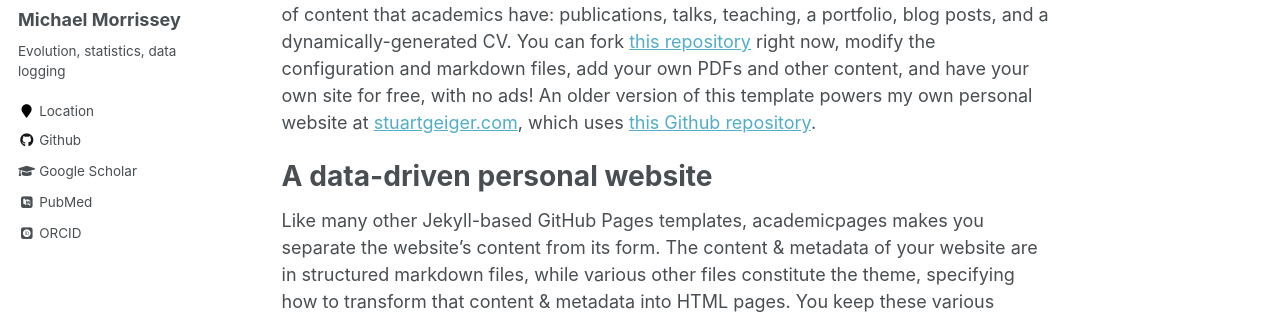
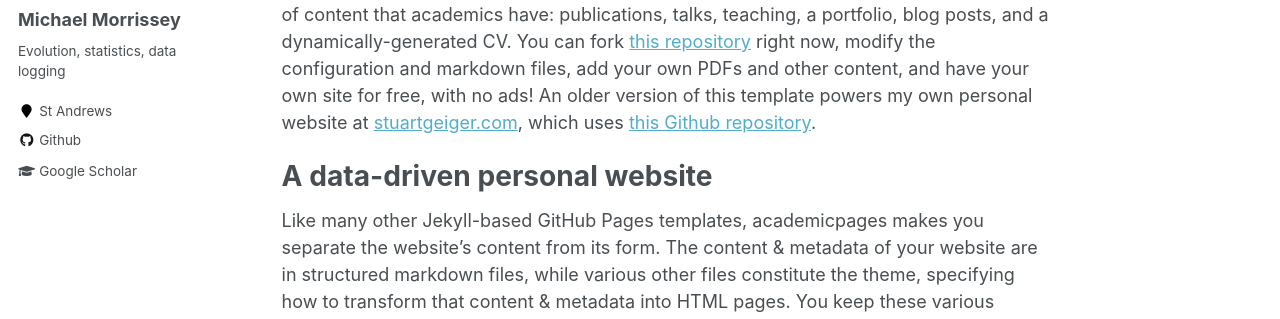
Before and after one commit to mbmorrissey/mbmorrissey.github.io, a Jekyll site: the page built from _pages/about.md, in a window 1280 px wide. Shown: the part 294-613 px from the top of the page. Built offline with Jekyll 4.4.1, drawn with Linux system fonts in a browser that asks for light colours; some web fonts are replaced.

Commit message:
Update _config.yml

```diff
--- a/_config.yml
+++ b/_config.yml
@@ -83,9 +83,9 @@ author:
   name             : "Michael Morrissey"
   avatar           : "profile.png"
   bio              : "Evolution, statistics, data logging"
-  location         : "Location"
+  location         : "St Andrews"
   employer         :
-  pubmed           : "https://www.ncbi.nlm.nih.gov/pubmed/?term=john+snow"
+  pubmed           : # "https://www.ncbi.nlm.nih.gov/pubmed/?term=john+snow"
   googlescholar    : "https://scholar.google.co.uk/citations?user=AKCYteAAAAAJ&hl=en"
   email            :
   researchgate     :  # example: "https://www.researchgate.net/profile/yourprofile"
@@ -103,7 +103,7 @@ author:
   impactstory      : #"https://profiles.impactstory.org/u/xxxx-xxxx-xxxx-xxxx"
   lastfm           :
   linkedin         :
-  orcid            : "http://orcid.org/yourorcidurl"
+  orcid            : # "http://orcid.org/yourorcidurl"
   pinterest        :
   soundcloud       :
   stackoverflow    : # http://stackoverflow.com/users/123456/username
```
